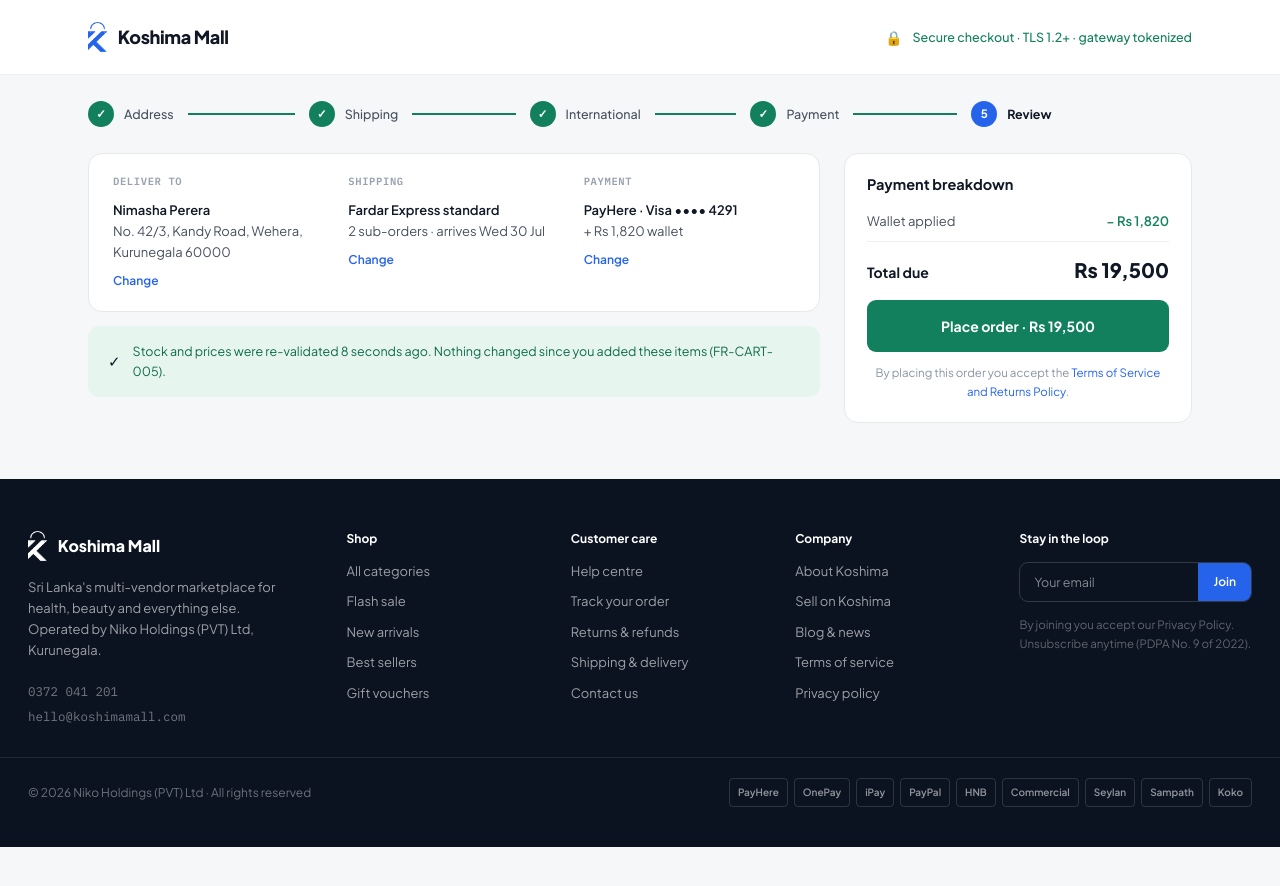
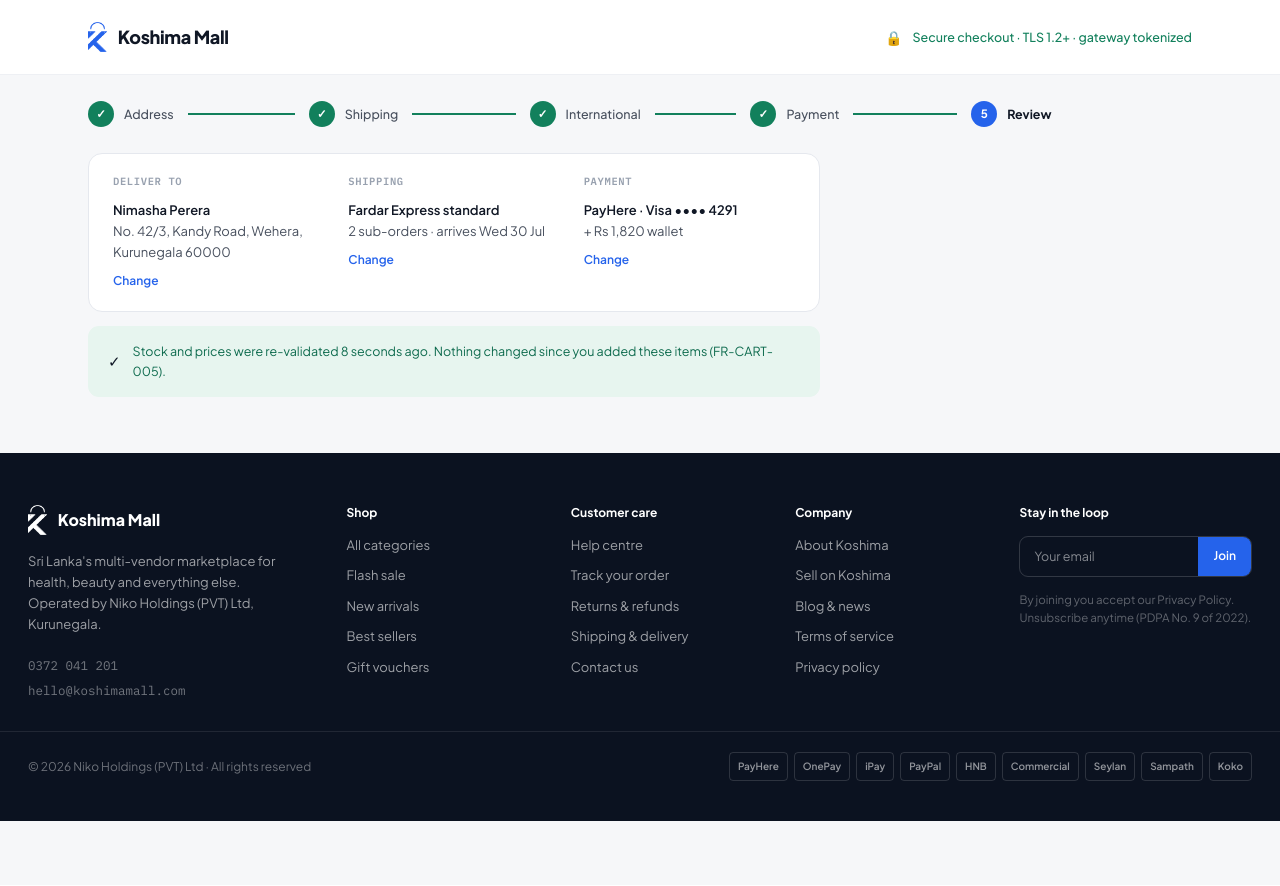
Before and after one commit to IroshaHewage/koshima-ui, a Next.js app: page /checkout/review in a window 1280 px wide. Shown: the top 886 px of the page. Built offline with nearby package versions, Linux system fonts and the light colour scheme.

Commit message:
feat: remove payment breakdown section from checkout review page

```diff
--- a/app/checkout/review/page.tsx
+++ b/app/checkout/review/page.tsx
@@ -80,45 +80,6 @@
               </div>
             </div>
           </div>
-
-          <div className="sticky top-6 rounded-xl border border-[#E5E8EE] bg-white p-[20px_22px]">
-            <div className="mb-4 text-[14.5px] font-bold">
-              Payment breakdown
-            </div>
-            {CART_SUMMARY.map((r) => (
-              <div key={r.k} className="mb-2.5 flex justify-between">
-                <span className="text-[13px] text-[#48505E]">{r.k}</span>
-                <span
-                  className={`text-[13px] font-semibold ${r.positive ? "text-[#12805C]" : ""}`}
-                >
-                  {r.v}
-                </span>
-              </div>
-            ))}
-            <div className="mb-2.5 flex justify-between">
-              <span className="text-[13px] text-[#48505E]">Wallet applied</span>
-              <span className="text-[13px] font-semibold text-[#12805C]">
-                − Rs 1,820
-              </span>
-            </div>
-            <div className="mt-1 flex items-baseline justify-between border-t border-[#EEF0F4] pt-3.5">
-              <span className="text-sm font-bold">Total due</span>
-              <span className="text-xl font-extrabold">Rs 19,500</span>
-            </div>
-            <Link
-              href="/order/confirmation"
-              className="mt-4 block w-full cursor-pointer rounded-[9px] border-none bg-[#12805C] py-4 text-center text-sm font-bold text-white no-underline hover:bg-[#0E6B4E]"
-            >
-              Place order · Rs 19,500
-            </Link>
-            <div className="mt-3 text-center text-[11.5px] leading-relaxed text-[#8A93A3]">
-              By placing this order you accept the{" "}
-              <Link href="/returns" className="text-[#2563EB] no-underline">
-                Terms of Service and Returns Policy
-              </Link>
-              .
-            </div>
-          </div>
         </div>
       </div>
 
```
